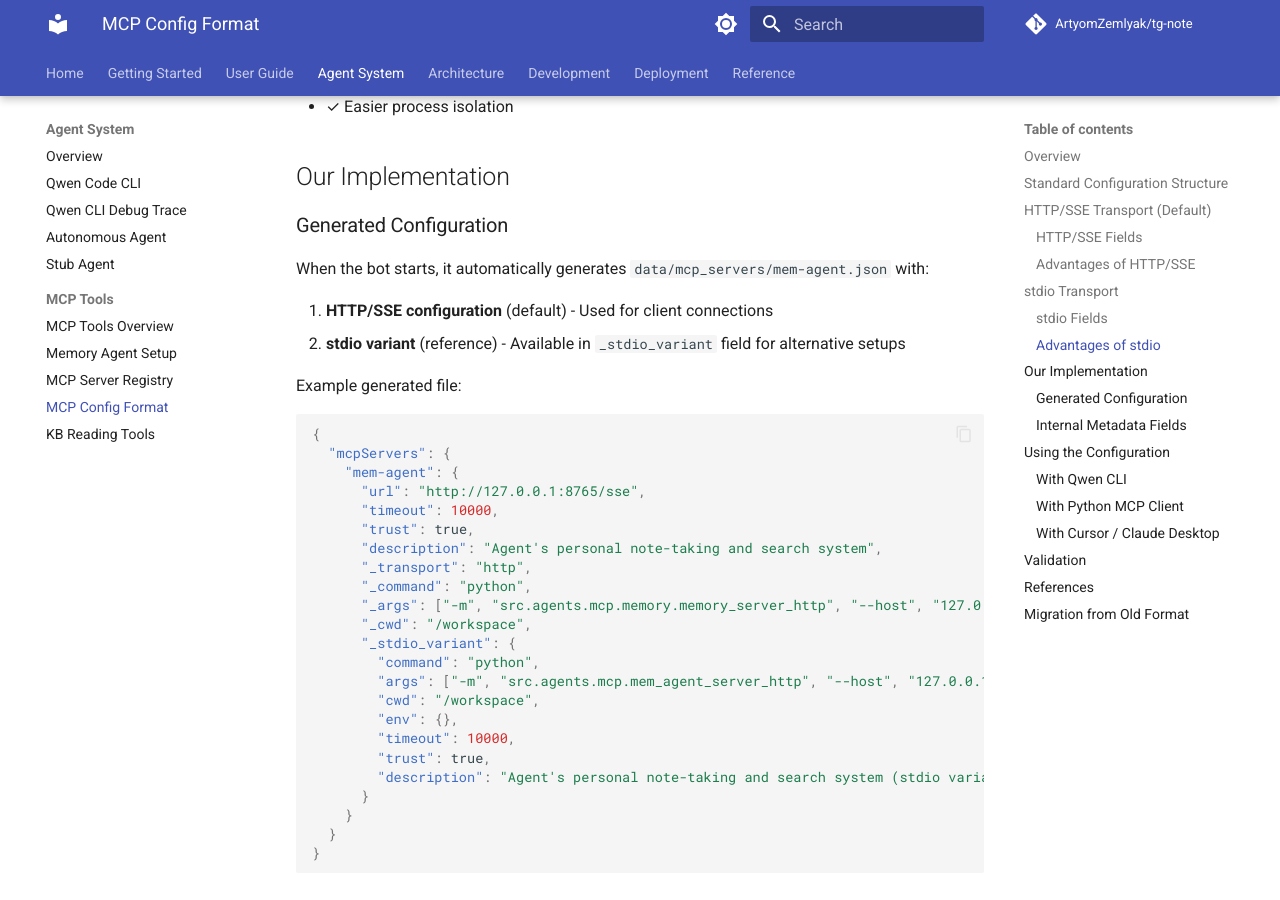
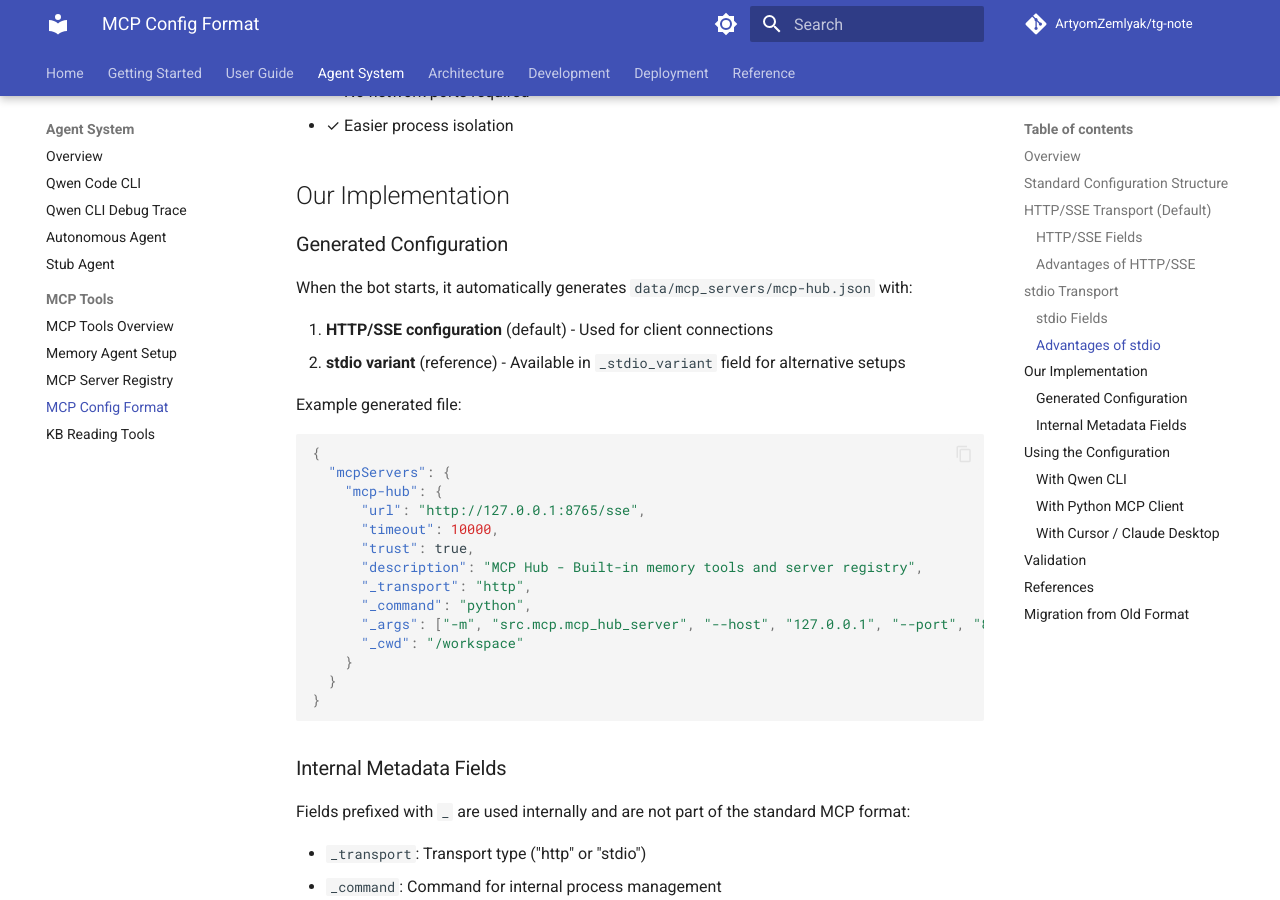
Before and after one commit to ArtyomZemlyak/tg-note, an MkDocs documentation site: the page built from docs_site/agents/mcp-config-format.md, in a window 1280 px wide and 900 px high, scrolled down 2665 px. Built offline with MkDocs 1.6.1 and Material for MkDocs 9.7.7, drawn with Linux system fonts in a browser that asks for light colours; comment, search, counter and statistics services are not loaded; the version menu is left out; some of the changed text lies outside the part shown.

Commit message:
Refactor: Rename mem-agent to mcp-hub and update docs
This commit renames the `mem-agent` MCP server to `mcp-hub` to better reflect its purpose. The documentation and configuration files have been updated accordingly. Additionally, the MCP registry now skips client-style configurations to prevent errors.

Co-authored-by: artyom.zemlyak <artyom.zemlyak@gmail.com>

````diff
--- a/docs_site/agents/mcp-config-format.md
+++ b/docs_site/agents/mcp-config-format.md
@@ -4,7 +4,7 @@ This document describes the standard MCP (Model Context Protocol) server configu
 
 ## Overview
 
-The configuration file `data/mcp_servers/mem-agent.json` follows the standard MCP configuration format that is compatible with:
+The configuration file `data/mcp_servers/mcp-hub.json` follows the standard MCP configuration format that is compatible with:
 
 - ✓ Cursor MCP
 - ✓ Claude Desktop
@@ -32,11 +32,12 @@ For servers using HTTP with Server-Sent Events (SSE), the configuration format i
 ```json
 {
   "mcpServers": {
-    "mem-agent": {
+    "mcp-hub": {
       "url": "http://127.0.0.1:8765/sse",
       "timeout": 10000,
       "trust": true,
-      "description": "Agent's personal note-taking and search system"
+      "description": "MCP Hub - Built-in memory tools and server registry",
+      "tools": ["store_memory", "retrieve_memory", "list_categories"]
     }
   }
 }
@@ -65,14 +66,14 @@ For servers using standard input/output, the configuration format is:
 ```json
 {
   "mcpServers": {
-    "mem-agent": {
+    "mcp-hub": {
       "command": "python",
-      "args": ["-m", "src.agents.mcp.memory.memory_server"],
+      "args": ["-m", "src.mcp.mcp_hub_server"],
       "cwd": "/path/to/project",
       "env": {},
       "timeout": 10000,
       "trust": true,
-      "description": "Agent's personal note-taking and search system"
+      "description": "MCP Hub - Built-in memory tools and server registry"
     }
   }
 }
@@ -101,7 +102,7 @@ For servers using standard input/output, the configuration format is:
 
 ### Generated Configuration
 
-When the bot starts, it automatically generates `data/mcp_servers/mem-agent.json` with:
+When the bot starts, it automatically generates `data/mcp_servers/mcp-hub.json` with:
 
 1. **HTTP/SSE configuration** (default) - Used for client connections
 2. **stdio variant** (reference) - Available in `_stdio_variant` field for alternative setups
@@ -111,24 +112,15 @@ Example generated file:
 ```json
 {
   "mcpServers": {
-    "mem-agent": {
+    "mcp-hub": {
       "url": "http://127.0.0.1:8765/sse",
       "timeout": 10000,
       "trust": true,
-      "description": "Agent's personal note-taking and search system",
+      "description": "MCP Hub - Built-in memory tools and server registry",
       "_transport": "http",
       "_command": "python",
-      "_args": ["-m", "src.agents.mcp.memory.memory_server_http", "--host", "127.0.0.1", "--port", "8765"],
-      "_cwd": "/workspace",
-      "_stdio_variant": {
-        "command": "python",
-        "args": ["-m", "src.agents.mcp.mem_agent_server_http", "--host", "127.0.0.1", "--port", "8765"],
-        "cwd": "/workspace",
-        "env": {},
-        "timeout": 10000,
-        "trust": true,
-        "description": "Agent's personal note-taking and search system (stdio variant)"
-      }
+      "_args": ["-m", "src.mcp.mcp_hub_server", "--host", "127.0.0.1", "--port", "8765"],
+      "_cwd": "/workspace"
     }
   }
 }
@@ -177,7 +169,7 @@ from src.agents.mcp.memory.memory_tool import MemoryMCPTool
 tool = MemoryMCPTool()
 config = tool.mcp_server_config
 
-# Config is automatically loaded from mem-agent.json
+# Config is automatically loaded from mcp-hub.json (with legacy fallbacks)
 # and supports both HTTP/SSE and stdio formats
 ```
 
````
Also changed, not shown: 1 other file.
